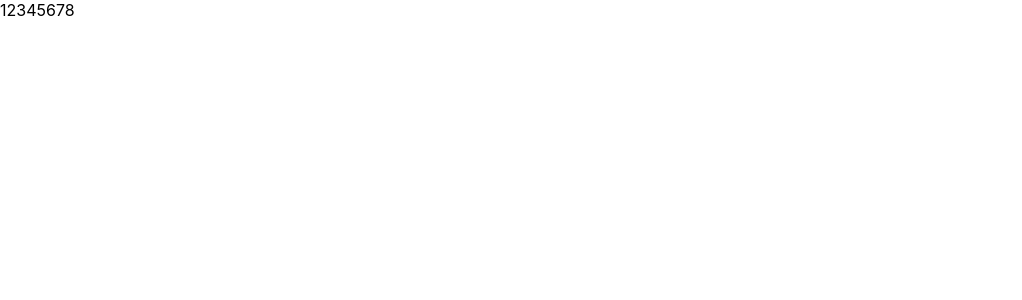
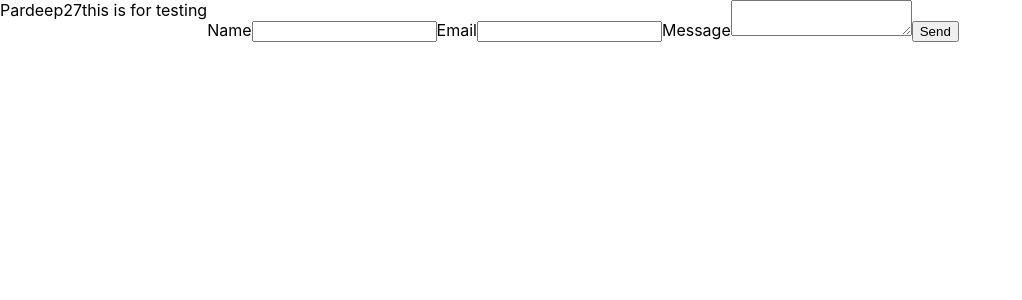
Before and after one commit to Dh-Pardeep/Usecontext-And-Emailjs, a React (Create React App) app: page / in a window 1280 px wide. Shown: the top 300 px of the page, without its empty margins (0-1022 px from the left). Built offline with nearby package versions, Linux system fonts and the light colour scheme.

Commit message:
emailjs add

```diff
--- a/package.json
+++ b/package.json
@@ -3,6 +3,7 @@
   "version": "0.1.0",
   "private": true,
   "dependencies": {
+    "@emailjs/browser": "^3.11.0",
     "@testing-library/jest-dom": "^5.17.0",
     "@testing-library/react": "^13.4.0",
     "@testing-library/user-event": "^13.5.0",
--- a/src/App.js
+++ b/src/App.js
@@ -2,11 +2,15 @@
 import { useContext } from "react";
 import { ScreenFixed } from "./DataTransfer";
 import './App.css'
+import From from "./From";
 const App = () => {
   const { arr, newObj, show, setShow } = useContext(ScreenFixed);
   return (
-    <div>
-      {arr}
+    <div style={{display:"flex", flex:"co"}}>
+      {newObj.name}
+      {newObj.age}
+      {newObj.description}
+      <From/>
     </div>
   );
 };
--- a/src/DataTransfer.jsx
+++ b/src/DataTransfer.jsx
@@ -7,8 +7,8 @@
   const arr = [1, 2, 3, 4, 5, 6, 7, 8];
   const [show, setShow] = useState(true);
   const newObj = {
-    name: "abc",
-    age: 123,
+    name: "Pardeep",
+    age: 27,
     description: "this is for testing"
   };
   const value = { arr, show, newObj, setShow, };
--- /dev/null
+++ b/src/From.jsx
@@ -0,0 +1,31 @@
+import React, { useRef } from 'react';
+import emailjs from '@emailjs/browser';
+const From = () => {
+    const form = useRef();
+
+    const sendEmail = (e) => {
+        e.preventDefault();
+
+        emailjs.sendForm('service_u3rfs9t', 'template_376noek', form.current, 'Z_KOGol0vj7O5N-Ni')
+            .then((result) => {
+                console.log(result.text);
+            }, (error) => {
+                console.log(error.text);
+            });
+    };
+    return (
+        <div>
+            <form ref={form} onSubmit={sendEmail}>
+                <label>Name</label>
+                <input type="text" name="user_name" />
+                <label>Email</label>
+                <input type="email" name="user_email" />
+                <label>Message</label>
+                <textarea name="message" />
+                <input type="submit" value="Send" />
+            </form>
+        </div>
+    )
+}
+
+export default From
```
Also changed, not shown: 1 other file (tests, documents, lock files or other folders).
